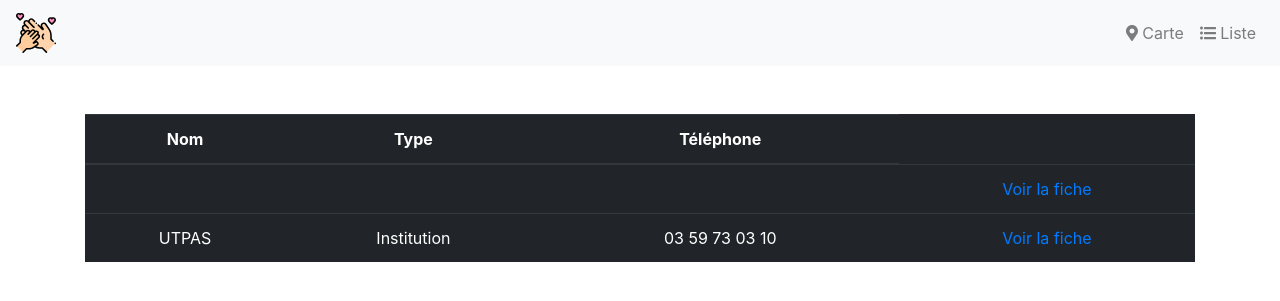
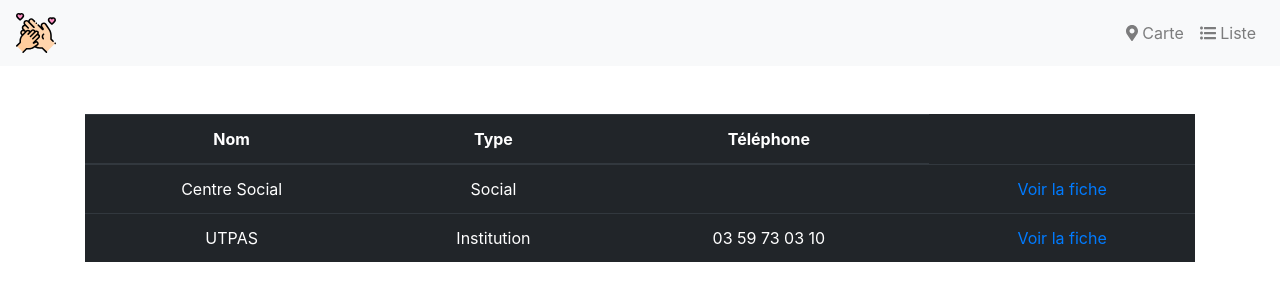
Before and after one commit to commissionparentalite/commissionparentalite.github.io, a Jekyll site: the page built from list.html, in a window 1280 px wide. Shown: the top 301 px of the page. Built offline with Jekyll 4.4.1, drawn with Linux system fonts in a browser that asks for light colours; nearby versions of some CDN libraries.

Commit message:
Update from Forestry.io - Updated centre-social-echo.md

```diff
--- a/_membres/centre-social-echo.md
+++ b/_membres/centre-social-echo.md
@@ -1,9 +1,9 @@
 ---
 title: Centre Social Echo
 date: 2018-09-10 11:46:53 +0000
-layout: ''
-name: ''
-type: ''
+layout: post
+name: Centre Social
+type: Social
 rue: ''
 ville: ''
 cp: ''
```
Also changed, not shown: other parts of _membres/centre-social-echo.md (+1 -0 lines).
